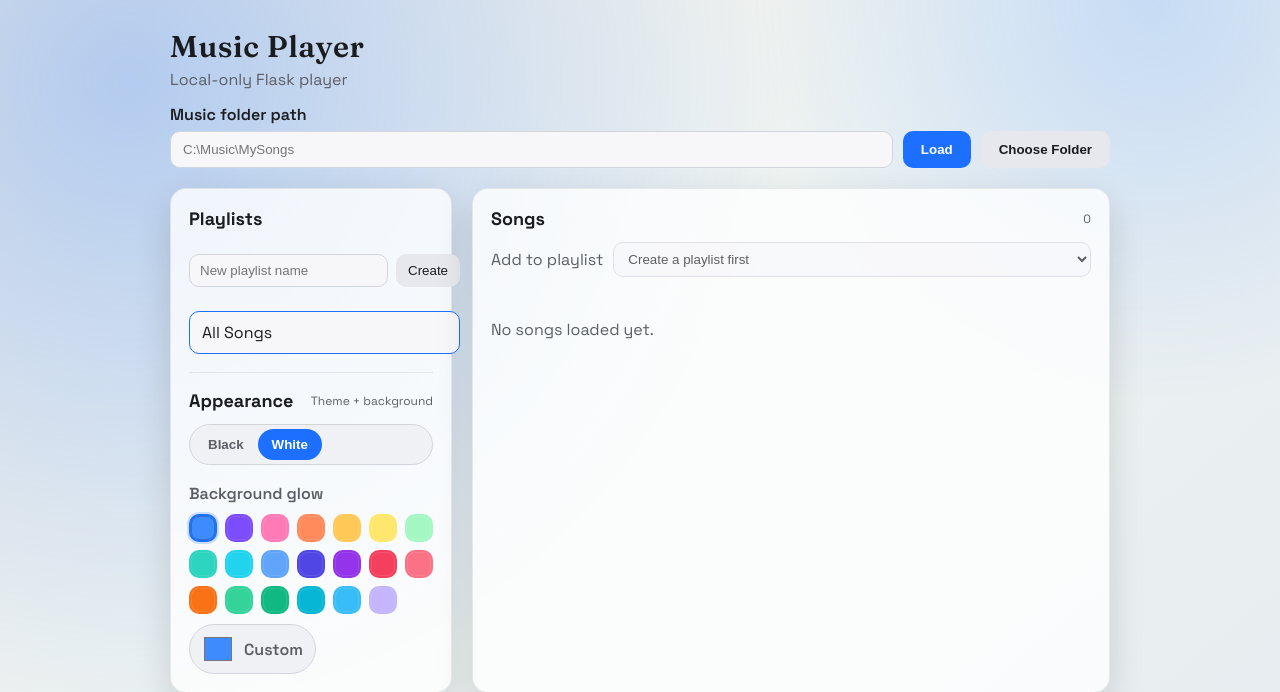
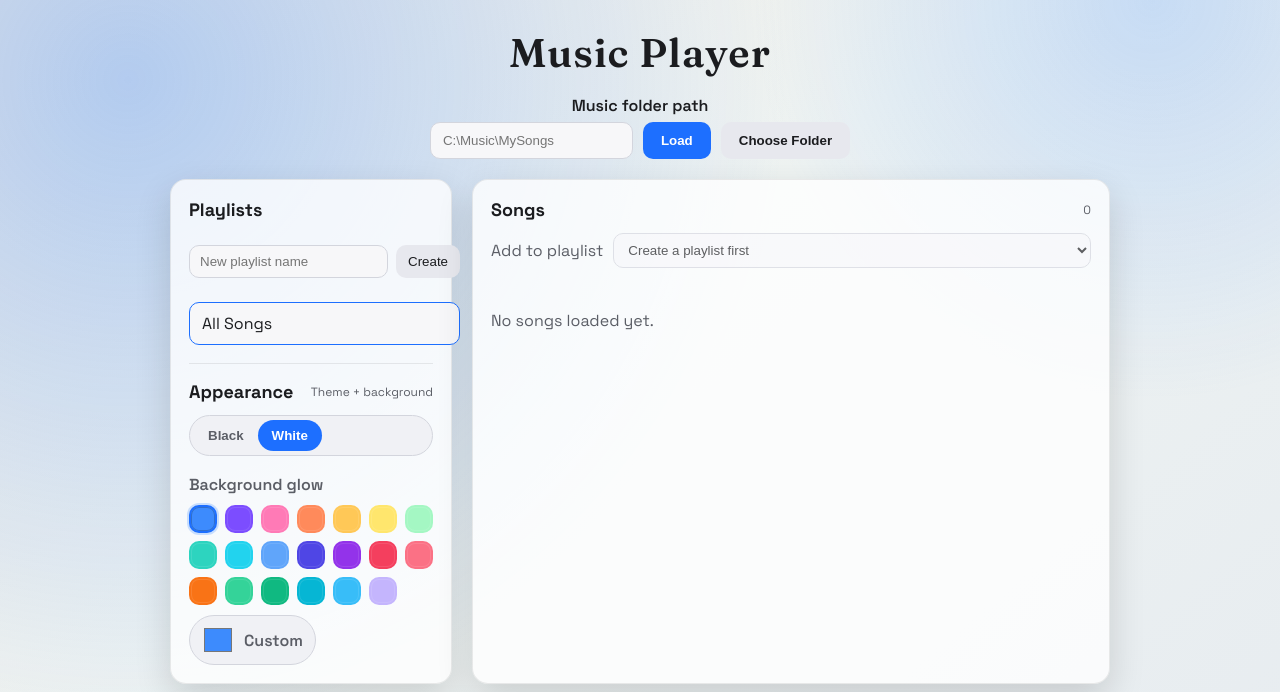
Before and after one commit to Bradley-07/Music-Player-Project, a Flask app: page / in a window 1280 px wide. Shown: the top 692 px of the page. Run offline with Flask 3, Linux system fonts and the light colour scheme.

Commit message:
UI changes

```diff
--- a/index.html
+++ b/index.html
@@ -11,7 +11,6 @@
       <header class="header">
         <div>
           <h1>Music Player</h1>
-          <p class="subtitle">Local-only Flask player</p>
         </div>
         <form class="folder-form" method="post">
           <label for="music_directory">Music folder path</label>
--- a/static/style.css
+++ b/static/style.css
@@ -126,12 +126,14 @@ body[data-theme="light"] {
 .header {
   display: grid;
   gap: 14px;
+  justify-items: center;
+  text-align: center;
 }
 
 .header h1 {
   margin: 0 0 4px;
-  font-size: 30px;
-  letter-spacing: 0.6px;
+  font-size: 40px;
+  letter-spacing: 1px;
   font-family: "Fraunces", "Space Grotesk", serif;
 }
 
--- a/templates/index.html
+++ b/templates/index.html
@@ -11,7 +11,6 @@
       <header class="header">
         <div>
           <h1>Music Player</h1>
-          <p class="subtitle">Local-only Flask player</p>
         </div>
         <form class="folder-form" method="post">
           <label for="music_directory">Music folder path</label>
```
